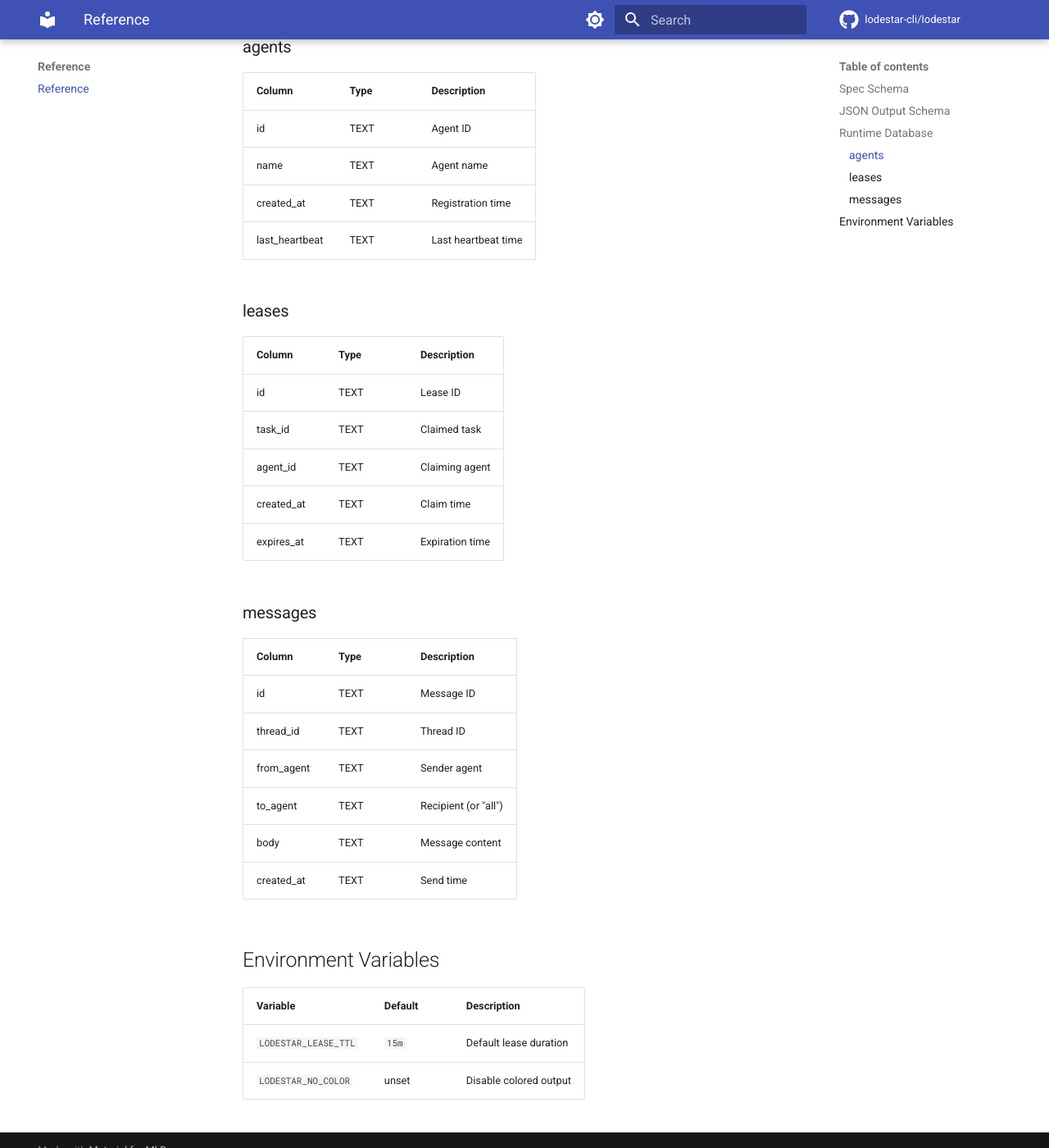
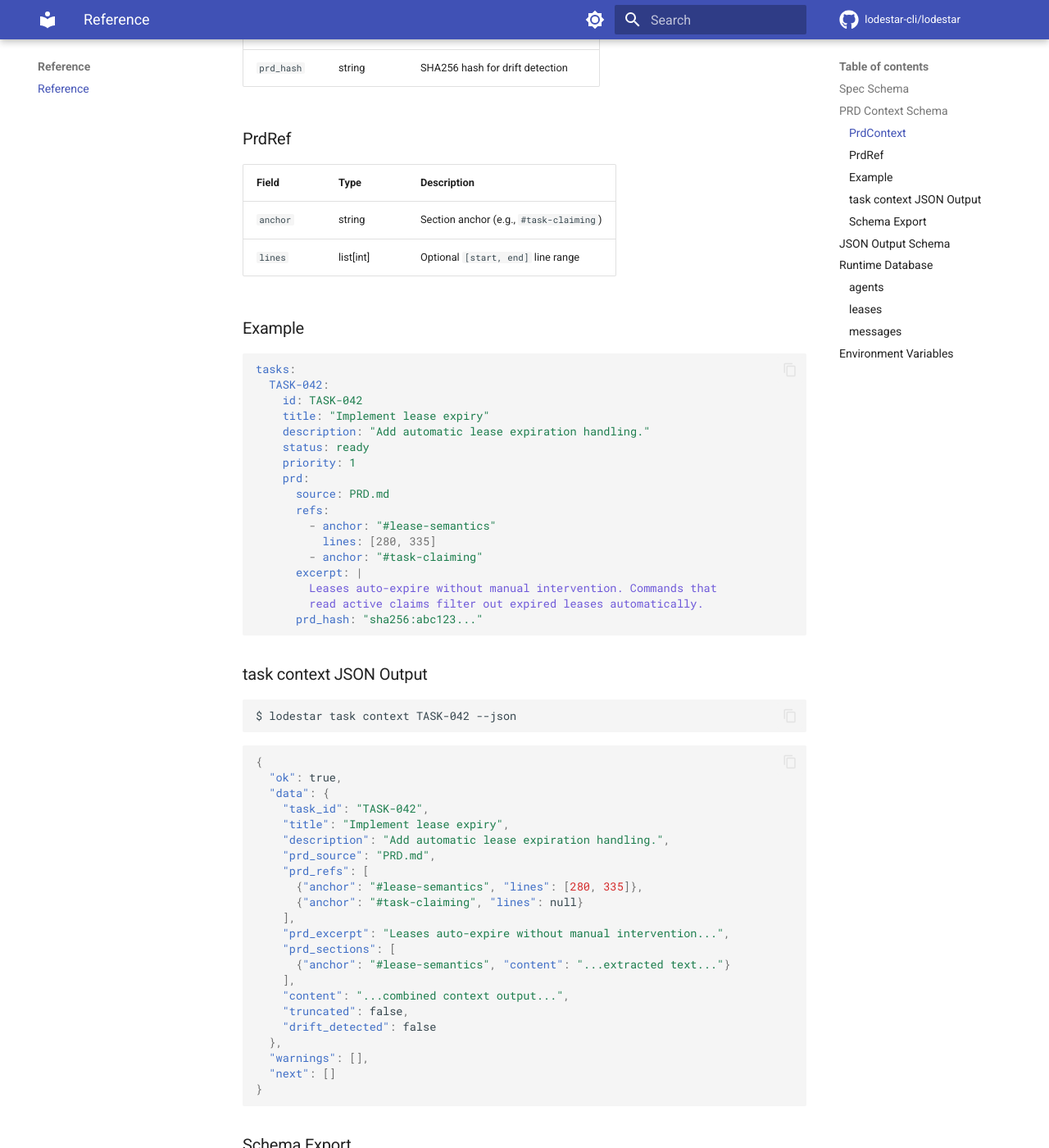
Before and after one commit to ThomasRohde/lodestar, an MkDocs documentation site: the page built from docs/reference/index.md, in a window 1280 px wide and 1400 px high, scrolled down 971 px. Shown: the whole window at 82% size. Built offline with MkDocs 1.6.1 and Material for MkDocs 9.7.7, drawn with Linux system fonts in a browser that asks for light colours; comment, search, counter and statistics services are not loaded; some of the changed text lies outside the part shown.

Commit message:
docs: add PRD context documentation
- Add docs/concepts/prd-context.md explaining PRD context delivery feature
- Update docs/concepts/index.md to link to new PRD context page
- Update docs/index.md with PRD context in features list
- Update docs/getting-started.md with optional PRD context section
- Update docs/guides/agent-workflow.md with context workflow
- Update docs/reference/index.md with PrdContext and PrdRef schema
- Update README.md with PRD context feature and examples
- Update mkdocs.yml nav to include PRD context page

Completes tasks: D021, D022, D023, D024, D025, D026

````diff
--- a/docs/reference/index.md
+++ b/docs/reference/index.md
@@ -11,10 +11,96 @@ tasks:
   - id: string          # Unique task identifier
     title: string       # Short task title
     description: string # Detailed description
-    status: string      # ready | done | verified
+    status: string      # ready | done | verified | deleted
     priority: integer   # Lower = higher priority
     labels: [string]    # Categorization labels
     depends_on: [string] # Task IDs this depends on
+    prd:                # Optional PRD context (see below)
+      source: string
+      refs: [PrdRef]
+      excerpt: string
+      prd_hash: string
+```
+
+## PRD Context Schema
+
+Tasks can include PRD context for delivering product intent:
+
+### PrdContext
+
+| Field | Type | Description |
+|-------|------|-------------|
+| `source` | string | Path to PRD file (e.g., `PRD.md`) |
+| `refs` | list[PrdRef] | Section references with anchors |
+| `excerpt` | string | Frozen snapshot from task creation |
+| `prd_hash` | string | SHA256 hash for drift detection |
+
+### PrdRef
+
+| Field | Type | Description |
+|-------|------|-------------|
+| `anchor` | string | Section anchor (e.g., `#task-claiming`) |
+| `lines` | list[int] | Optional `[start, end]` line range |
+
+### Example
+
+```yaml
+tasks:
+  TASK-042:
+    id: TASK-042
+    title: "Implement lease expiry"
+    description: "Add automatic lease expiration handling."
+    status: ready
+    priority: 1
+    prd:
+      source: PRD.md
+      refs:
+        - anchor: "#lease-semantics"
+          lines: [280, 335]
+        - anchor: "#task-claiming"
+      excerpt: |
+        Leases auto-expire without manual intervention. Commands that
+        read active claims filter out expired leases automatically.
+      prd_hash: "sha256:abc123..."
+```
+
+### task context JSON Output
+
+```bash
+$ lodestar task context TASK-042 --json
+```
+
+```json
+{
+  "ok": true,
+  "data": {
+    "task_id": "TASK-042",
+    "title": "Implement lease expiry",
+    "description": "Add automatic lease expiration handling.",
+    "prd_source": "PRD.md",
+    "prd_refs": [
+      {"anchor": "#lease-semantics", "lines": [280, 335]},
+      {"anchor": "#task-claiming", "lines": null}
+    ],
+    "prd_excerpt": "Leases auto-expire without manual intervention...",
+    "prd_sections": [
+      {"anchor": "#lease-semantics", "content": "...extracted text..."}
+    ],
+    "content": "...combined context output...",
+    "truncated": false,
+    "drift_detected": false
+  },
+  "warnings": [],
+  "next": []
+}
+```
+
+### Schema Export
+
+Export JSON Schema for any command output:
+
+```bash
+$ lodestar task context --schema
 ```
 
 ## JSON Output Schema
--- a/mkdocs.yml
+++ b/mkdocs.yml
@@ -64,6 +64,7 @@ nav:
       - Two-Plane Model: concepts/two-plane-model.md
       - Task Lifecycle: concepts/task-lifecycle.md
       - Lease Mechanics: concepts/lease-mechanics.md
+      - PRD Context: concepts/prd-context.md
   - CLI Reference:
       - cli/index.md
       - Agent Commands: cli/agent.md
````
Also changed, not shown: README.md (+21 -0 lines), docs/concepts/index.md (+9 -0 lines), docs/concepts/prd-context.md (added, +232 -0 lines), docs/getting-started.md (+69 -0 lines), docs/guides/agent-workflow.md (+62 -0 lines), docs/index.md (+2 -0 lines), 1 other file.
